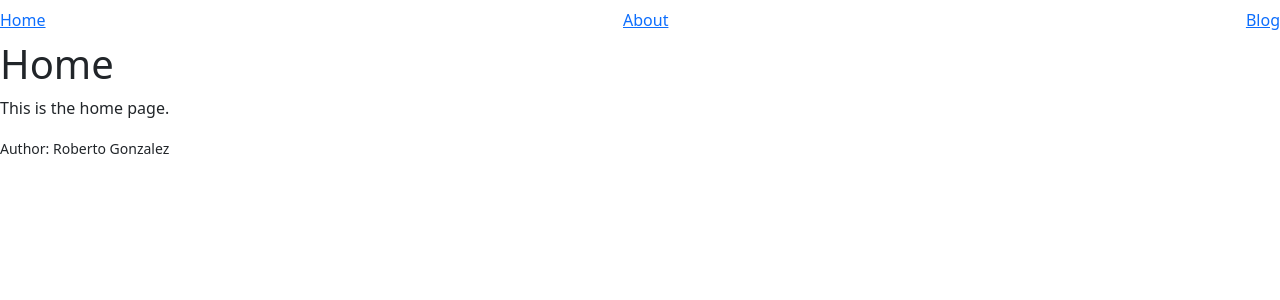
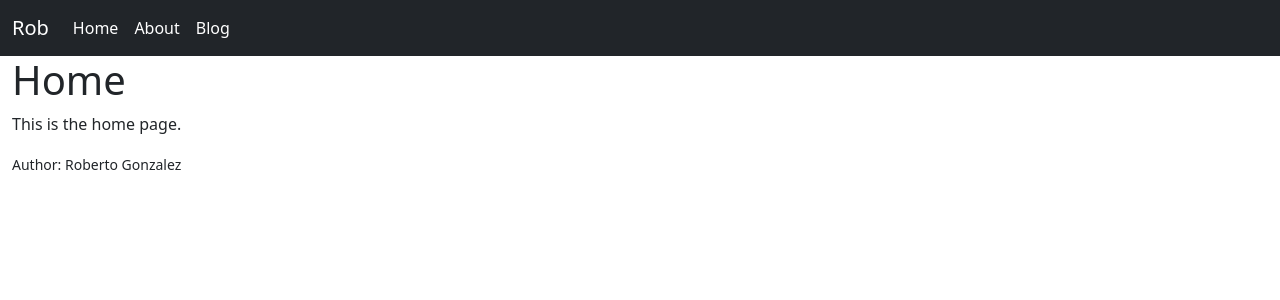
Before and after one commit to 13-Rob/13-Rob, a Jekyll site: the page built from index.md, in a window 1280 px wide. Shown: the top 300 px of the page. Built offline with Jekyll 4.4.1, drawn with Linux system fonts in a browser that asks for light colours.

Commit message:
navbar with bootstrap

```diff
--- a/_includes/footer.html
+++ b/_includes/footer.html
@@ -1,3 +1,5 @@
 <footer>
-    <small>Author: Roberto Gonzalez</small>
+    <div class="container-fluid">
+        <small>Author: Roberto Gonzalez</small>
+    </div>
 </footer>
--- a/_includes/header.html
+++ b/_includes/header.html
@@ -1,9 +1,27 @@
 <header>
-    <nav class="navbar">
-        {% for item in site.data.navigation %}
-            <a href="{{ item.url}}">
-                {{ item.title }}
-            </a>
-        {% endfor %}
+    <nav class="navbar navbar-expand-lg navbar-dark bg-dark">
+        <div class="container-fluid">
+            <a class="navbar-brand" href="/">Rob</a>
+
+            <button class="navbar-toggler" type="button" data-bs-toggle="collapse" data-bs-target="#navbarSupportedContent" aria-controls="navbarSupportedContent" aria-expanded="false" aria-label="Toggle navigation">
+                <span class=navbar-toggler-icon></span>
+            </button>
+
+            <div class="collapse navbar-collapse" id="navbarSupportedContent">
+                <ul class="navbar-nav me-auto mb-2 mb-lg-0">
+                    {% for item in site.data.navigation %}
+                        <li class="nav-item">
+                            <a class="nav-link active" aria-current="page" href="{{ item.url }}">{{ item.title }}</a>
+                        </li>
+                    {% endfor %}
+                </ul>
+            </div>
+        </div>
     </nav>
 </header>
+
+<!-- {% for item in site.data.navigation %}
+    <a href="{{ item.url }}">
+        {{ item.title }}
+    </a>
+{% endfor %} -->
--- a/_layouts/default.html
+++ b/_layouts/default.html
@@ -8,7 +8,9 @@
     </head>
     <body>
         {% include header.html %}
-        {{ content }}
+        <div class="container-fluid">
+            {{ content }}
+        </div>
         {% include footer.html %}
         <script src="https://cdn.jsdelivr.net/npm/bootstrap@5.1.3/dist/js/bootstrap.bundle.min.js" integrity="sha384-ka7Sk0Gln4gmtz2MlQnikT1wXgYsOg+OMhuP+IlRH9sENBO0LRn5q+8nbTov4+1p" crossorigin="anonymous"></script>
     </body>
```
